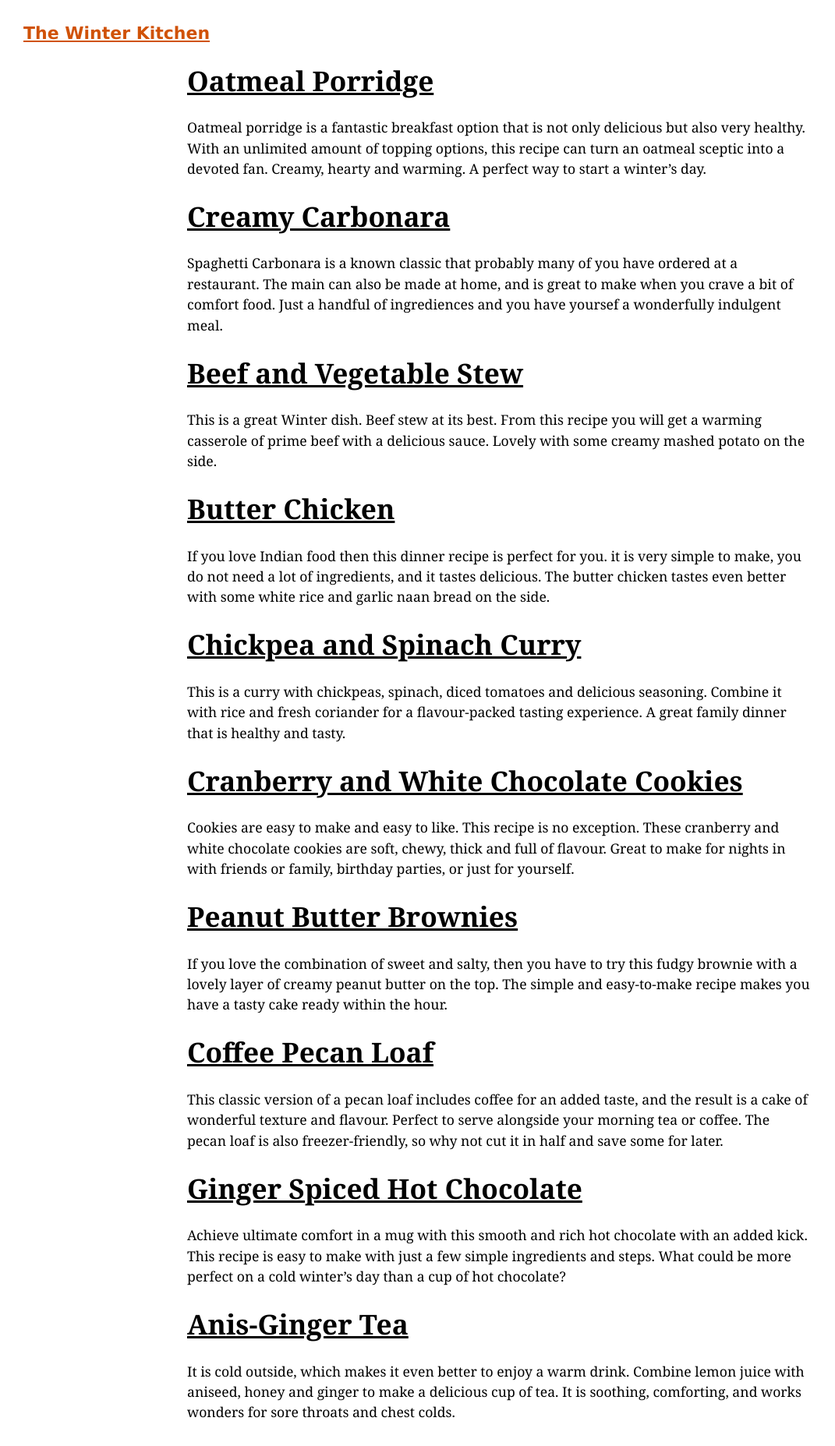
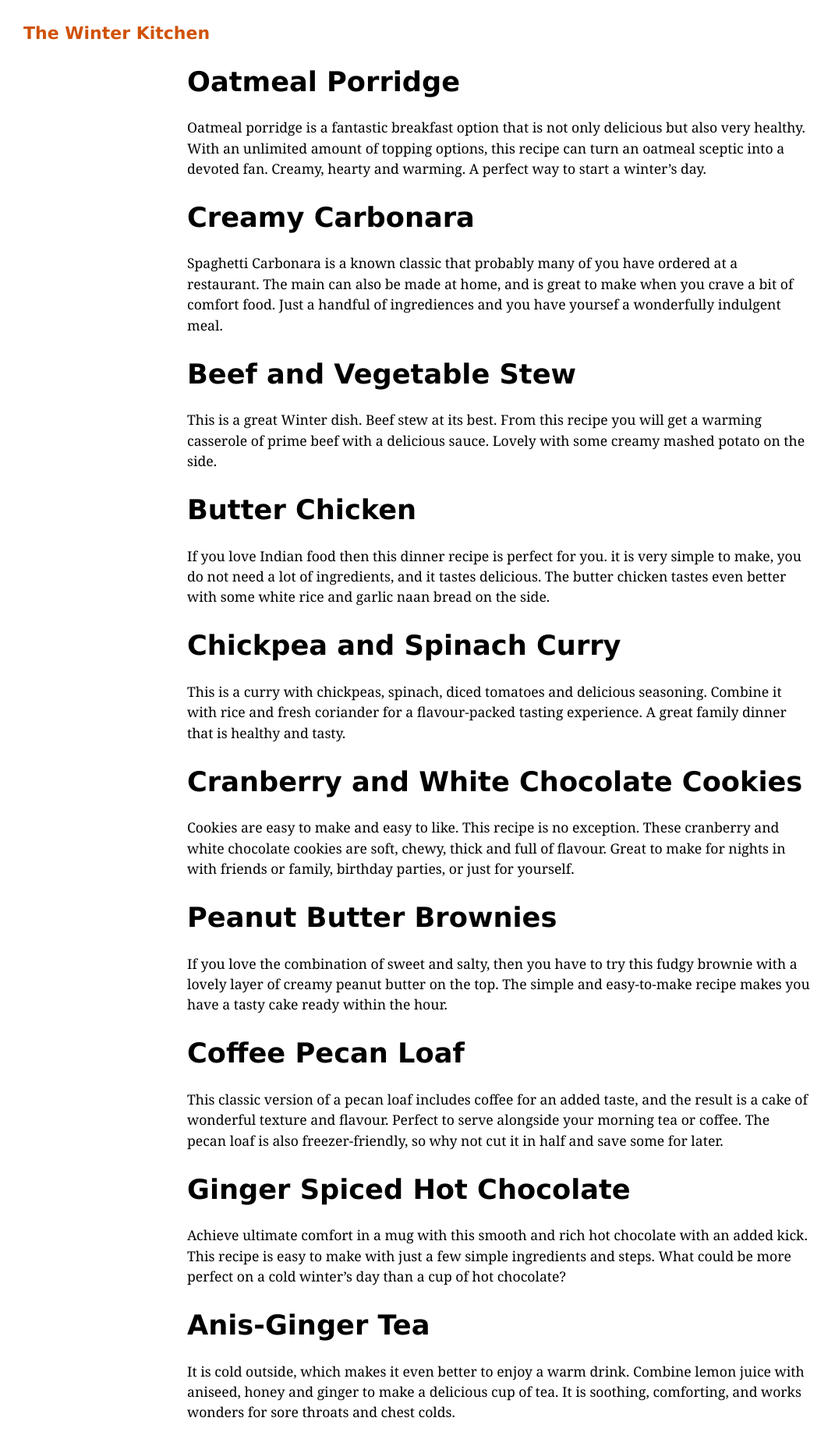
Before and after one commit to AgneteSteine/agnetesteine.github.io, a Jekyll site: the page built from pages/recipelisting.md, in a window 1280 px wide. Shown: the whole page at 78% size, without its empty margins (0-1071 px from the left). Built offline with Jekyll 4.4.1, drawn with Linux system fonts in a browser that asks for light colours.

Commit message:
edit to recipe list

```diff
--- a/assets/css/recipes.css
+++ b/assets/css/recipes.css
@@ -125,7 +125,7 @@ ul.recipes li {
 
 body.recipelist a {
   color:black;
-  text-decoration: underline;
+  font-family: Verdana, Geneva, sans-serif;
 }
 
 h1.site-title a {
```
